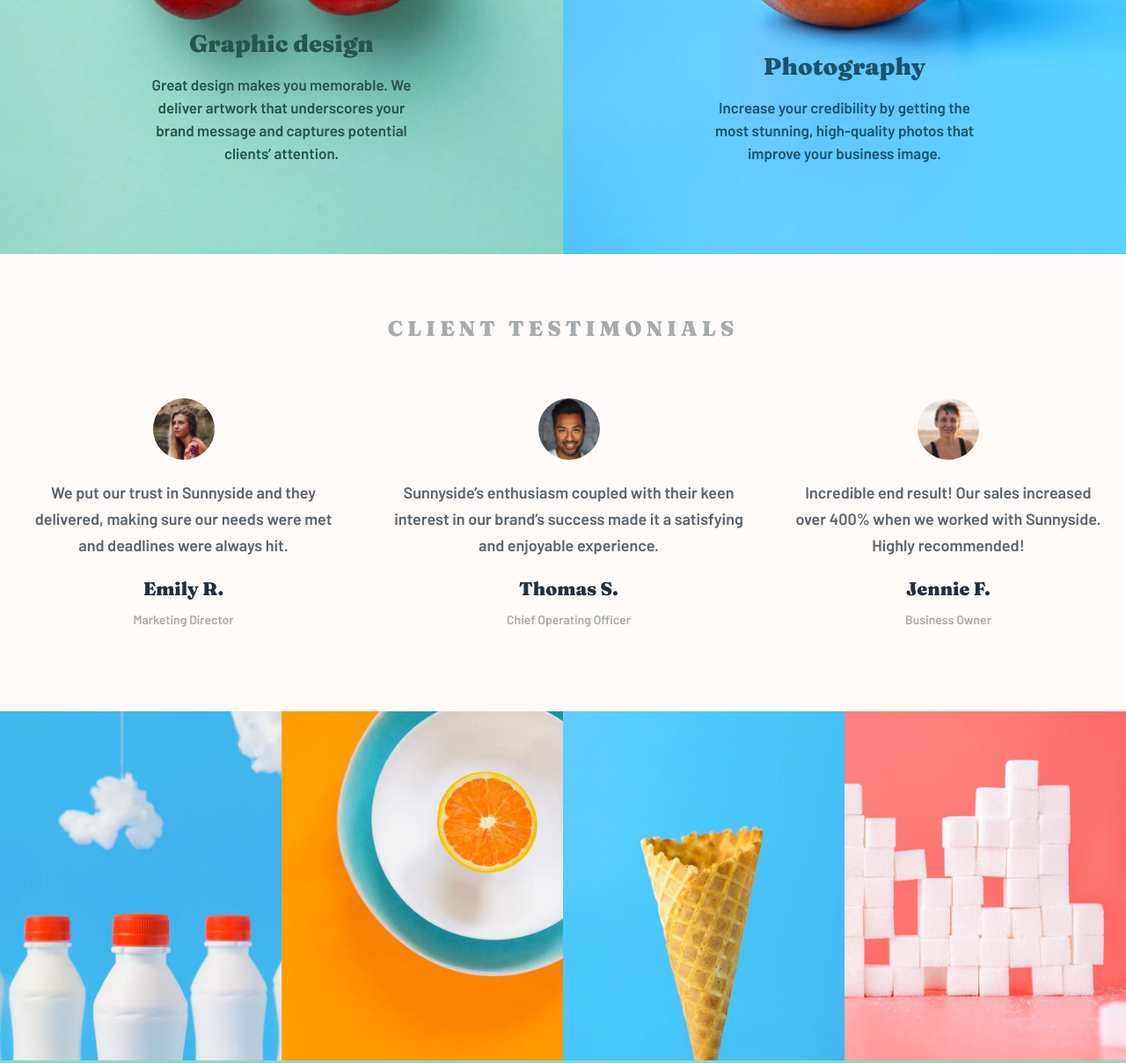
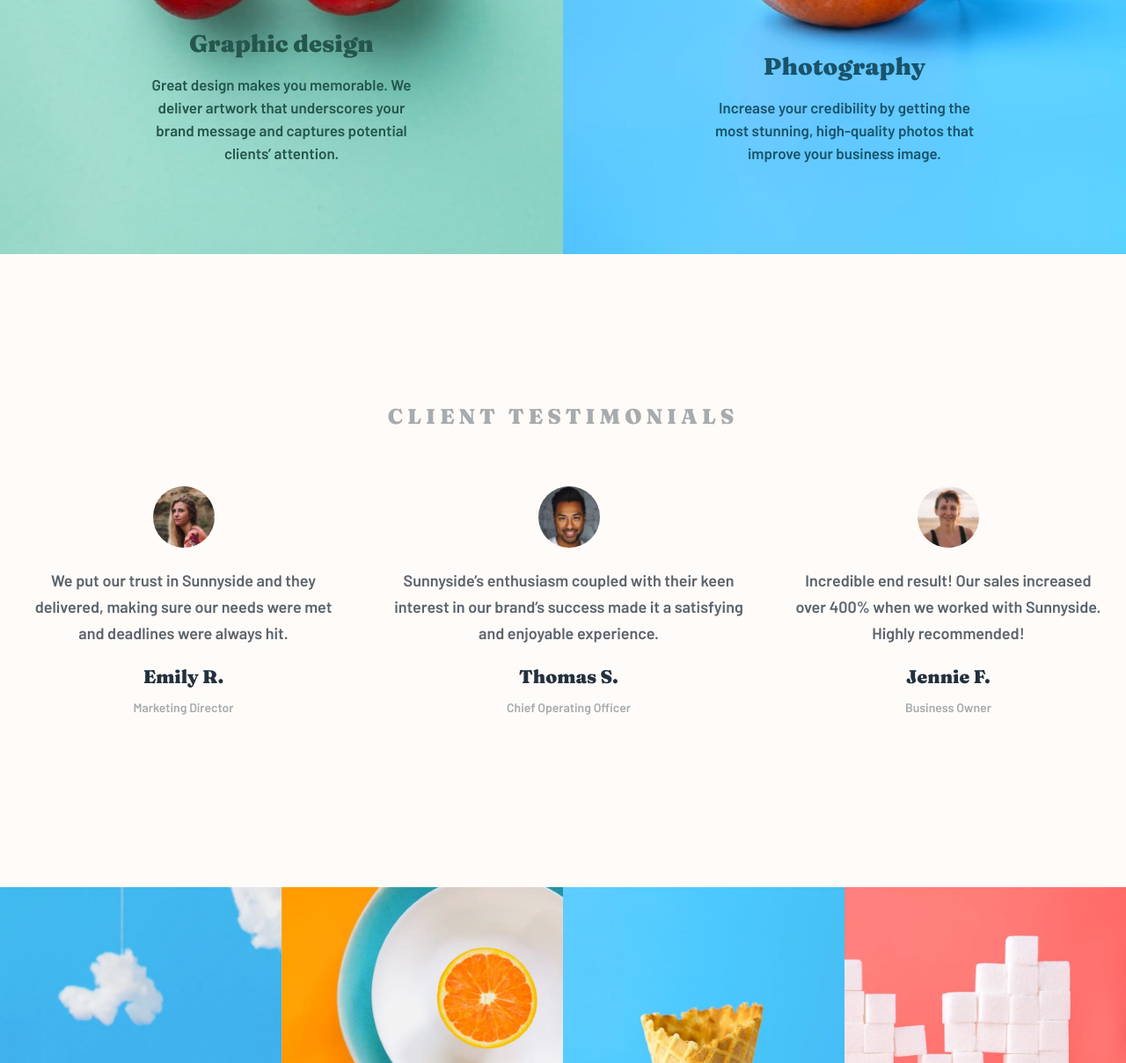
Before and after one commit to drajnish/sunnyside-agency-landing-page, a plain HTML site: page index.html in a window 1280 px wide. Shown: the part 2111-3320 px from the top of the page at 88% size. Drawn offline with Linux system fonts and the light colour scheme.

Commit message:
third commit

```diff
--- a/style.css
+++ b/style.css
@@ -400,6 +400,11 @@ footer {
     display: table;
   }
 
+  .testimonials {
+    padding-top: 150px;
+    padding-bottom: 150px;
+  }
+
   .testimonials h2 {
     font-size: 24px;
   }
```
